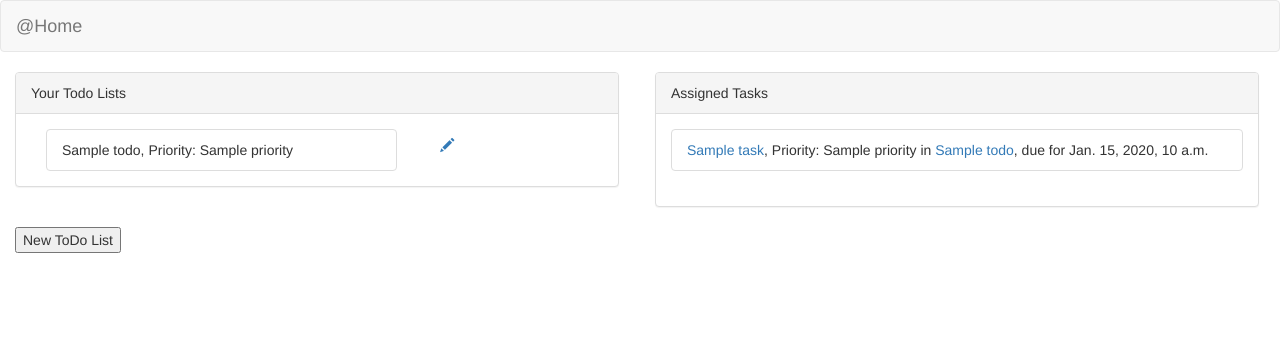
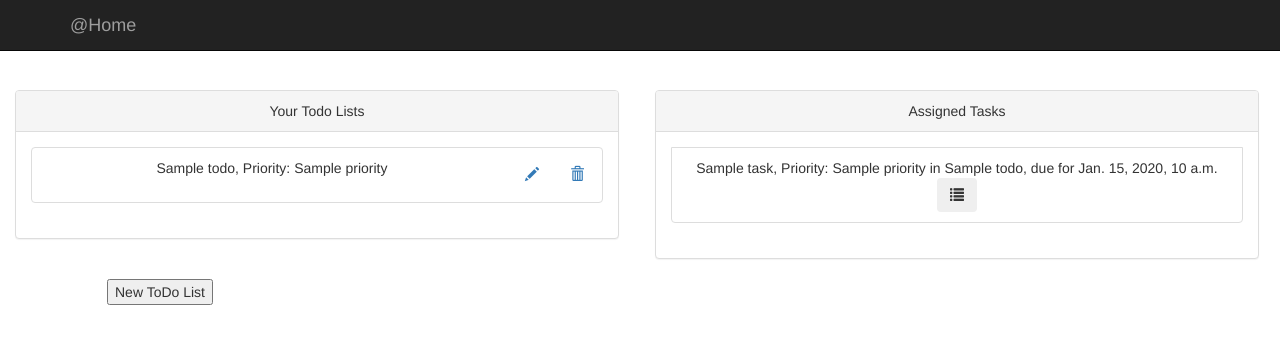
Before and after one commit to terence-bigtt/HomeAutomationDjango, a Django app: template home_automation/apps/notes/templates/notes/index.html in a window 1280 px wide. Shown: the top 344 px of the page. Run offline with Django 3.2, Linux system fonts and the light colour scheme; the template is opened without the code that fills it: most values are stand-ins (such as "Sample title", 1, 10 or a date in 2020); parts of the project's set-up code (start-up, migrations or seed data) failed here and were passed over; some libraries are stand-ins or nearby versions.

```diff
--- /dev/null
+++ b/home_automation/apps/common/static/common/css/main-content.css
@@ -0,0 +1,8 @@
+body {
+  padding-top: 50px;
+}
+
+.main-content {
+  padding: 40px 15px;
+  text-align: center;
+}
--- a/home_automation/apps/common/templates/common/index.html
+++ b/home_automation/apps/common/templates/common/index.html
@@ -2,32 +2,44 @@
 <html lang="en">
 <head>
     <meta charset="UTF-8">
+    <meta http-equiv="X-UA-Compatible" content="IE=edge">
+    <meta name="viewport" content="width=device-width, initial-scale=1">
     <title>Welcome Home</title>
     {% load static %}
 
     <link rel="stylesheet" href="{% static 'common/css/bootstrap.min.css' %}">
-    <script src="{% static 'common/js/jquery-3.2.1.min.js' %}"></script>
-    <script src="{% static 'common/js/bootstrap.js' %}"></script>
+    <link rel="stylesheet" href="{% static 'common/css/main-content.css' %}">
+    <!-- HTML5 Shim and Respond.js IE8 support of HTML5 elements and media queries -->
+    <!-- WARNING: Respond.js doesn't work if you view the page via file:// -->
+    <!--[if lt IE 9]>
+    <script src="https://oss.maxcdn.com/html5shiv/3.7.3/html5shiv.min.js"></script>
+    <script src="https://oss.maxcdn.com/respond/1.4.2/respond.min.js"></script>
+    <![endif]-->
     {% block head %}
     {% endblock %}
 
 </head>
 <body>
-<nav class="navbar navbar-default">
-    <div class="container-fluid">
+<nav class="navbar navbar-inverse navbar-fixed-top">
+    <div class="container">
         <div class="navbar-header">
+            <button type="button" class="navbar-toggle collapsed" data-toggle="collapse" data-target="#navbar"
+                    aria-expanded="false" aria-controls="navbar">
+                <span class="sr-only">Toggle navigation</span>
+                <span class="icon-bar"></span>
+                <span class="icon-bar"></span>
+                <span class="icon-bar"></span>
+            </button>
             <a class="navbar-brand" href="{% url 'common:index' %}">@Home</a>
         </div>
-        {% if user.is_authenticated %}
-        <div class="collapse navbar-collapse" id="bs-example-navbar-collapse-1">
+        <div id="navbar" class="collapse navbar-collapse">
+            {% if user.is_authenticated %}
             <ul class="nav navbar-nav">
                 {% for menu_item in MENU %}
                 <li><a href="{% url menu_item.page %}" )>{{menu_item.caption}}</a></li>
                 {% endfor %}
             </ul>
             <ul class="nav navbar-nav navbar-right">
-
-
                 <li class="dropdown">
                     <a href="#" class="dropdown-toggle" data-toggle="dropdown" role="button" aria-haspopup="true"
                        aria-expanded="false">Welcome, {{user.first_name}} <span class="caret"></span></a>
@@ -42,14 +54,19 @@
                     </ul>
                 </li>
             </ul>
-        </div>
-        {% endif %}
+            {% endif %}
+        </div><!--/.nav-collapse -->
     </div>
 </nav>
 
+
 <div class="containter">
-    {% block page %}
-    {% endblock %}
+    <div class="main-content">
+        {% block page %}
+        {% endblock %}
+    </div>
 </div>
+<script src="{% static 'common/js/jquery-3.2.1.min.js' %}"></script>
+<script src="{% static 'common/js/bootstrap.js' %}"></script>
 </body>
 </html>
--- /dev/null
+++ b/home_automation/apps/notes/context_processors.py
@@ -0,0 +1,5 @@
+from .models import TaskPriorityOptions
+
+
+def global_settings(request):
+    return {'TASK_PRIORITIES': TaskPriorityOptions.choices}
--- a/home_automation/apps/notes/templates/notes/index.html
+++ b/home_automation/apps/notes/templates/notes/index.html
@@ -1,46 +1,75 @@
 {% extends "common/index.html" %}
 
 {% block page %}
-
+<div class="row">
     <div class="col-md-6 center-block">
         <div class="panel panel-default" style="width: 99%">
             <div class="panel-heading">Your Todo Lists</div>
             <div class="panel-body">
                 <ul class="list-group">
                     {% for todo in todos %}
-                <div class="col-md-8">
-                    <li class="list-group-item">{{todo.name}}, Priority: {{todo.priority}}</li>
+                    <li class="list-group-item clearfix">
+                        <div class="col-md-10">
+                            {{todo.name}}, Priority: {{todo.priority}}
                         </div>
-                <div class="col-md-4">
-                    <form action="{%url 'notes:new_todo'%}" method="POST">
+                        <div class="col-md-1">
+                            <form class="form-inline" action="{%url 'notes:new_todo'%}" method="POST">
                                 {% csrf_token %}
                                 <input type="hidden" name="action" value="create_task">
                                 <input type="hidden" name="todo_id" value="{{todo.id}}">
-                        <button type="submit" class="save btn btn-link"><span class="glyphicon glyphicon-pencil" aria-hidden="true"></span></button>
+                                <button type="submit" class="save btn btn-link"><span class="glyphicon glyphicon-pencil"
+                                                                                      aria-hidden="true"></span>
+                                </button>
                             </form>
                         </div>
+                        <div class="col-md-1">
+                            <form class="form-inline" action="{%url 'notes:new_todo'%}" method="POST">
+                                {% csrf_token %}
+                                <input type="hidden" name="action" value="delete_todo">
+                                <input type="hidden" name="todo_id" value="{{todo.id}}">
+                                <button type="submit" class="save btn btn-link"><span
+                                        class="glyphicon glyphicon-trash"></span></button>
+                            </form>
+                        </div>
+                    </li>
                     {% endfor %}
                 </ul>
             </div>
         </div>
     </div>
+
+    <!----------------->
+
     <div class="col-md-6 center-block">
         <div class="panel panel-default" style="width: 99%">
             <div class="panel-heading">Assigned Tasks</div>
             <div class="panel-body">
                 <ul class="list-group">
                     {% for task in tasks %}
-                <li class="list-group-item"><a href="task/{{task.id}}/edit">{{task.name}}</a>, Priority: {{task.priority}} in
-                    <a href="todo/{{task.todo.id}}/edit">{{task.todo.name}}</a>, due for {{task.due_date}}
+                    <form class="form-inline" action="{%url 'notes:new_todo'%}" method="POST"
+                          id="view_todo{{task.todo.id}}">
+                        {% csrf_token %}
+                        <input type="hidden" name="action" value="create_task">
+                        <input type="hidden" name="todo_id" value="{{task.todo.id}}">
+                    </form>
+                    <li class="list-group-item">{{task.name}}, Priority: {{task.priority}} in
+                        {{task.todo.name}}, due for {{task.due_date}}
+                        <div class="btn-group">
+                            <button class="btn btn-group-item" form="view_todo{{task.todo.id}}"><span class="glyphicon glyphicon-list"></span></button>
+                        </div>
+
                     </li>
                     {% endfor %}
                 </ul>
             </div>
         </div>
     </div>
+</div>
+<div class="row">
     <div>
         <form method="get" action="{% url 'notes:new_todo' %}" class="center-block col-md-3">
             <button type="submit">New ToDo List</button>
         </form>
     </div>
+</div>
 {% endblock %}
```
Also changed, not shown: home_automation/apps/notes/templates/notes/todo_create.html (+68 -45 lines), home_automation/apps/notes/templatetags/todo_tags.py (added, +24 -0 lines), home_automation/apps/notes/views_notes.py (+49 -18 lines), home_automation/apps/notes/templatetags/__init__.py (added). Lines whose indentation alone changed are shown as unchanged.
